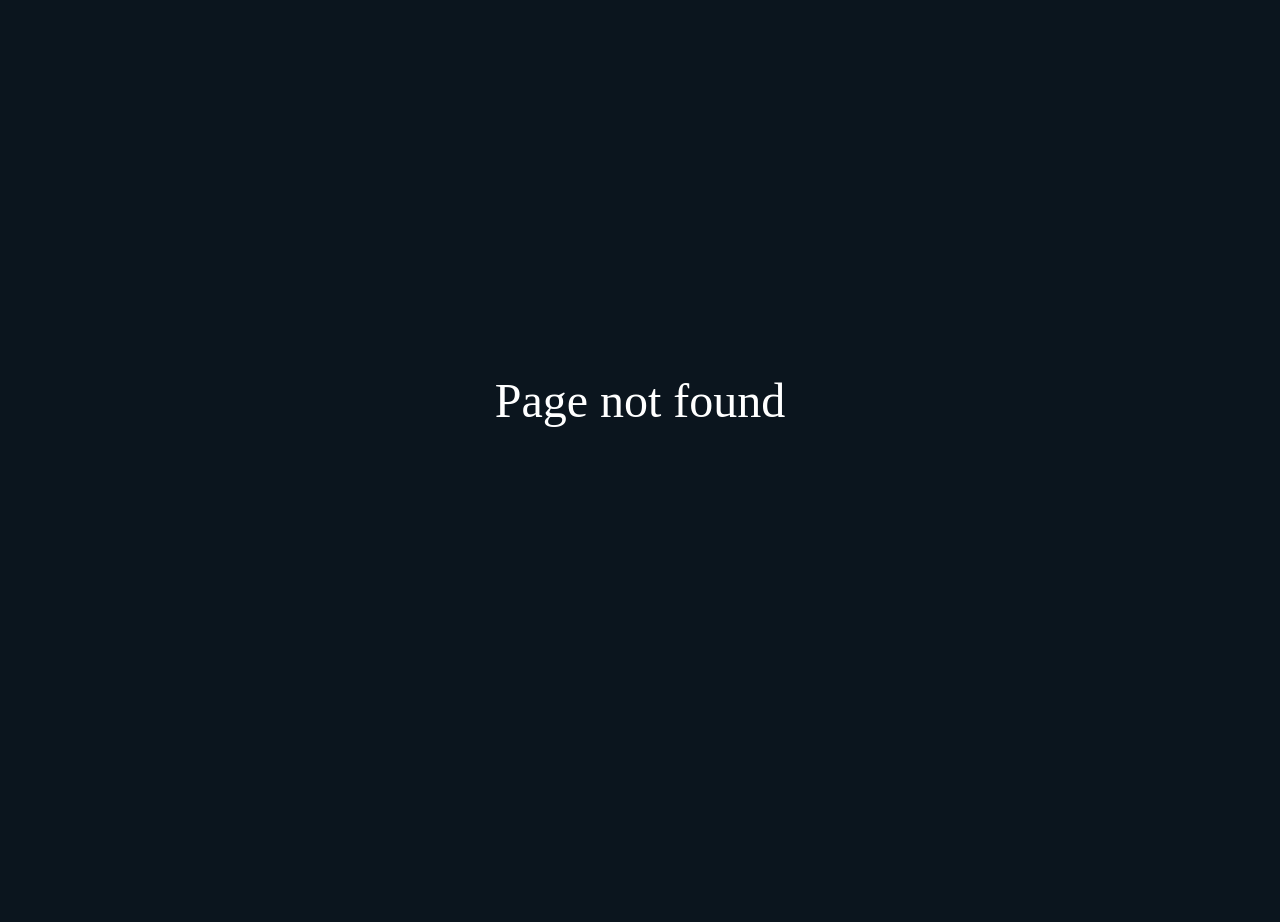
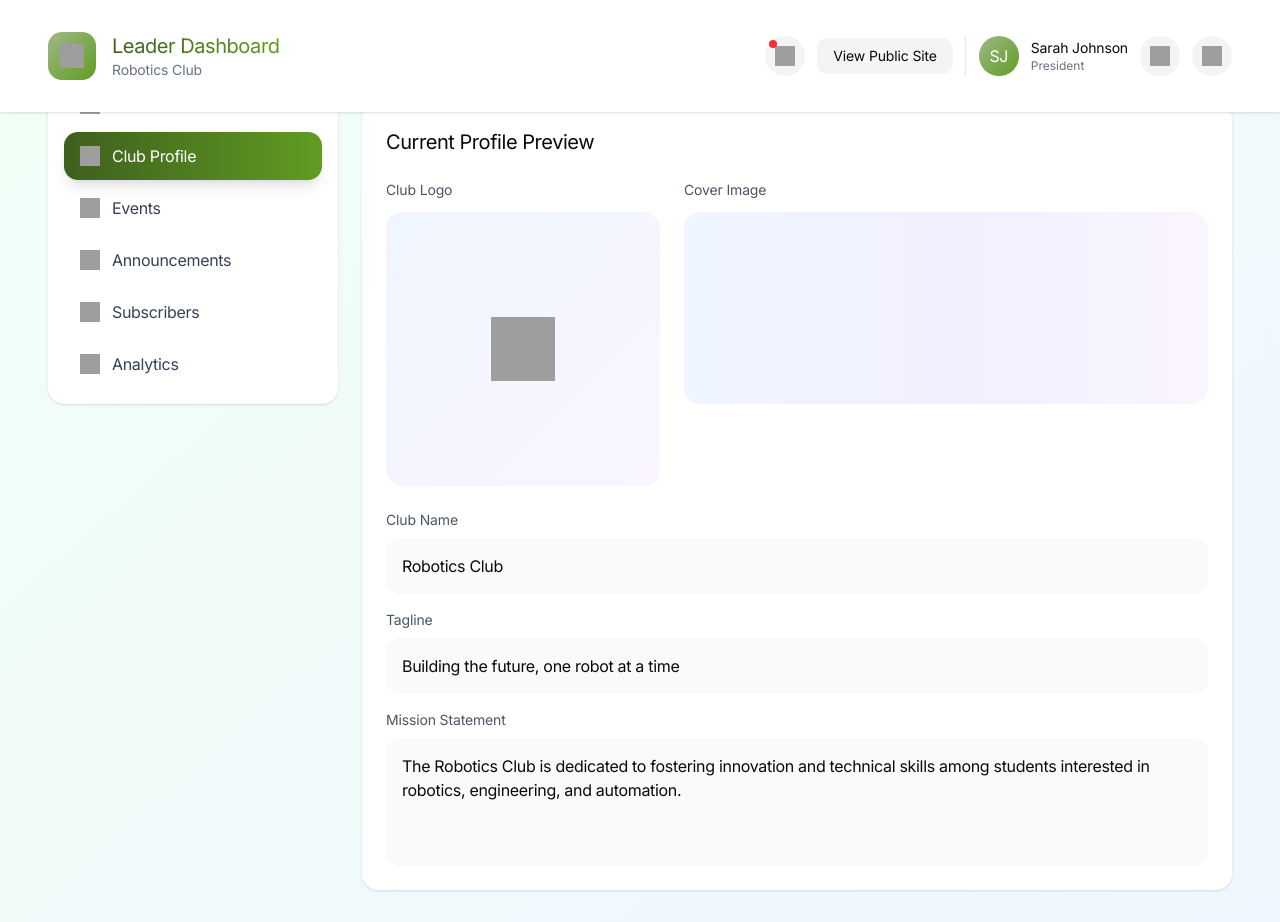
Before and after one commit to aidencstop/ClubAtlas, a Next.js app: page /admin/dashboard/profile in a window 1280 px wide. Before the commit this address had no page. Before the commit the page ends 800 px from the top, so only its background shows below. Built offline with nearby package versions, Linux system fonts and the light colour scheme; grey boxes are pictures that could not be loaded; a web font is replaced by a local one.

Commit message:
Add Club Profile page and components with styling for managing club profiles, including logo and cover image sections.

```diff
--- /dev/null
+++ b/src/app/admin/dashboard/profile/components/ClubProfileSection.module.css
@@ -0,0 +1,196 @@
+.profileSection {
+  flex: 1;
+  display: flex;
+  flex-direction: column;
+  gap: 24px;
+  max-width: 918px;
+}
+
+.header {
+  display: flex;
+  align-items: center;
+  justify-content: space-between;
+  height: 48px;
+}
+
+.pageTitle {
+  font-family: 'Inter', sans-serif;
+  font-size: 30px;
+  font-weight: 400;
+  line-height: 36px;
+  color: #0a0a0a;
+  margin: 0;
+  letter-spacing: 0.3955px;
+}
+
+.editButton {
+  display: flex;
+  align-items: center;
+  gap: 8px;
+  height: 48px;
+  padding: 0 24px;
+  background: linear-gradient(90deg, rgba(63, 95, 29, 1) 0%, rgba(96, 156, 34, 1) 100%);
+  border: none;
+  border-radius: 14px;
+  box-shadow: 0px 10px 15px -3px rgba(0, 0, 0, 0.1), 0px 4px 6px -4px rgba(0, 0, 0, 0.1);
+  cursor: pointer;
+  transition: opacity 0.2s;
+}
+
+.editButton:hover {
+  opacity: 0.9;
+}
+
+.buttonIcon {
+  width: 20px;
+  height: 20px;
+}
+
+.buttonText {
+  font-family: 'Inter', sans-serif;
+  font-size: 16px;
+  font-weight: 400;
+  line-height: 24px;
+  color: white;
+  letter-spacing: -0.3125px;
+}
+
+.profileCard {
+  background: white;
+  border-radius: 16px;
+  box-shadow: 0px 1px 3px 0px rgba(0, 0, 0, 0.1), 0px 1px 2px -1px rgba(0, 0, 0, 0.1);
+  padding: 24px;
+  display: flex;
+  flex-direction: column;
+  gap: 24px;
+}
+
+.cardTitle {
+  font-family: 'Inter', sans-serif;
+  font-size: 20px;
+  font-weight: 400;
+  line-height: 28px;
+  color: #0a0a0a;
+  margin: 0;
+  letter-spacing: -0.4492px;
+}
+
+.imagesSection {
+  display: flex;
+  gap: 24px;
+}
+
+.logoSection {
+  display: flex;
+  flex-direction: column;
+  gap: 12px;
+  width: 274px;
+  flex-shrink: 0;
+}
+
+.coverSection {
+  display: flex;
+  flex-direction: column;
+  gap: 12px;
+  flex: 1;
+}
+
+.label {
+  font-family: 'Inter', sans-serif;
+  font-size: 14px;
+  font-weight: 400;
+  line-height: 20px;
+  color: #4a5565;
+  margin: 0;
+  letter-spacing: -0.1504px;
+}
+
+.logoContainer {
+  display: flex;
+  align-items: center;
+  justify-content: center;
+  height: 274px;
+  border-radius: 16px;
+  background: linear-gradient(135deg, rgba(239, 246, 255, 1) 0%, rgba(250, 245, 255, 1) 100%);
+}
+
+.logoIcon {
+  width: 64px;
+  height: 64px;
+}
+
+.coverContainer {
+  height: 192px;
+  border-radius: 16px;
+  background: linear-gradient(90deg, rgba(239, 246, 255, 1) 0%, rgba(241, 239, 255, 1) 50%, rgba(250, 245, 255, 1) 100%);
+}
+
+.fieldsSection {
+  display: flex;
+  flex-direction: column;
+  gap: 16px;
+}
+
+.fieldGroup {
+  display: flex;
+  flex-direction: column;
+  gap: 8px;
+}
+
+.fieldGroupLarge {
+  display: flex;
+  flex-direction: column;
+  gap: 8px;
+}
+
+.fieldValue {
+  background: #f9fafb;
+  border-radius: 14px;
+  height: 56px;
+  display: flex;
+  align-items: center;
+  padding: 0 16px;
+}
+
+.fieldValueLarge {
+  background: #f9fafb;
+  border-radius: 14px;
+  min-height: 96px;
+  padding: 16px;
+}
+
+.fieldText {
+  font-family: 'Inter', sans-serif;
+  font-size: 16px;
+  font-weight: 400;
+  line-height: 24px;
+  color: #0a0a0a;
+  margin: 0;
+  letter-spacing: -0.3125px;
+}
+
+@media (max-width: 1024px) {
+  .profileSection {
+    max-width: 100%;
+  }
+
+  .header {
+    flex-direction: column;
+    align-items: flex-start;
+    height: auto;
+    gap: 16px;
+  }
+
+  .editButton {
+    width: 100%;
+    justify-content: center;
+  }
+
+  .imagesSection {
+    flex-direction: column;
+  }
+
+  .logoSection {
+    width: 100%;
+  }
+}
--- /dev/null
+++ b/src/app/admin/dashboard/profile/components/ClubProfileSection.tsx
@@ -0,0 +1,61 @@
+'use client';
+
+import styles from './ClubProfileSection.module.css';
+
+const imgIcon = "https://www.figma.com/api/mcp/asset/924b1ed6-ce7e-41d3-a882-68365bf1ac6a";
+const imgIcon1 = "https://www.figma.com/api/mcp/asset/96fb4881-c289-4078-937a-ef900ee63ffd";
+
+export default function ClubProfileSection() {
+  return (
+    <div className={styles.profileSection}>
+      <div className={styles.header}>
+        <h2 className={styles.pageTitle}>Club Profile Management</h2>
+        <button className={styles.editButton}>
+          <img src={imgIcon} alt="" className={styles.buttonIcon} />
+          <span className={styles.buttonText}>Edit Profile</span>
+        </button>
+      </div>
+
+      <div className={styles.profileCard}>
+        <h3 className={styles.cardTitle}>Current Profile Preview</h3>
+
+        <div className={styles.imagesSection}>
+          <div className={styles.logoSection}>
+            <p className={styles.label}>Club Logo</p>
+            <div className={styles.logoContainer}>
+              <img src={imgIcon1} alt="Club Logo" className={styles.logoIcon} />
+            </div>
+          </div>
+
+          <div className={styles.coverSection}>
+            <p className={styles.label}>Cover Image</p>
+            <div className={styles.coverContainer}></div>
+          </div>
+        </div>
+
+        <div className={styles.fieldsSection}>
+          <div className={styles.fieldGroup}>
+            <p className={styles.label}>Club Name</p>
+            <div className={styles.fieldValue}>
+              <p className={styles.fieldText}>Robotics Club</p>
+            </div>
+          </div>
+
+          <div className={styles.fieldGroup}>
+            <p className={styles.label}>Tagline</p>
+            <div className={styles.fieldValue}>
+              <p className={styles.fieldText}>Building the future, one robot at a time</p>
+            </div>
+          </div>
+
+          <div className={styles.fieldGroupLarge}>
+            <p className={styles.label}>Mission Statement</p>
+            <div className={styles.fieldValueLarge}>
+              <p className={styles.fieldText}>The Robotics Club is dedicated to fostering innovation and technical skills among students interested in robotics, engineering, and automation.</p>
+            </div>
+          </div>
+        </div>
+      </div>
+    </div>
+  );
+}
--- /dev/null
+++ b/src/app/admin/dashboard/profile/page.tsx
@@ -0,0 +1,16 @@
+import styles from '../Dashboard.module.css';
+import DashboardHeader from '../components/DashboardHeader';
+import SidebarNavigation from '../components/SidebarNavigation';
+import ClubProfileSection from './components/ClubProfileSection';
+
+export default function ClubProfilePage() {
+  return (
+    <div className={styles.container}>
+      <DashboardHeader />
+      <div className={styles.mainContent}>
+        <SidebarNavigation />
+        <ClubProfileSection />
+      </div>
+    </div>
+  );
+}
```
